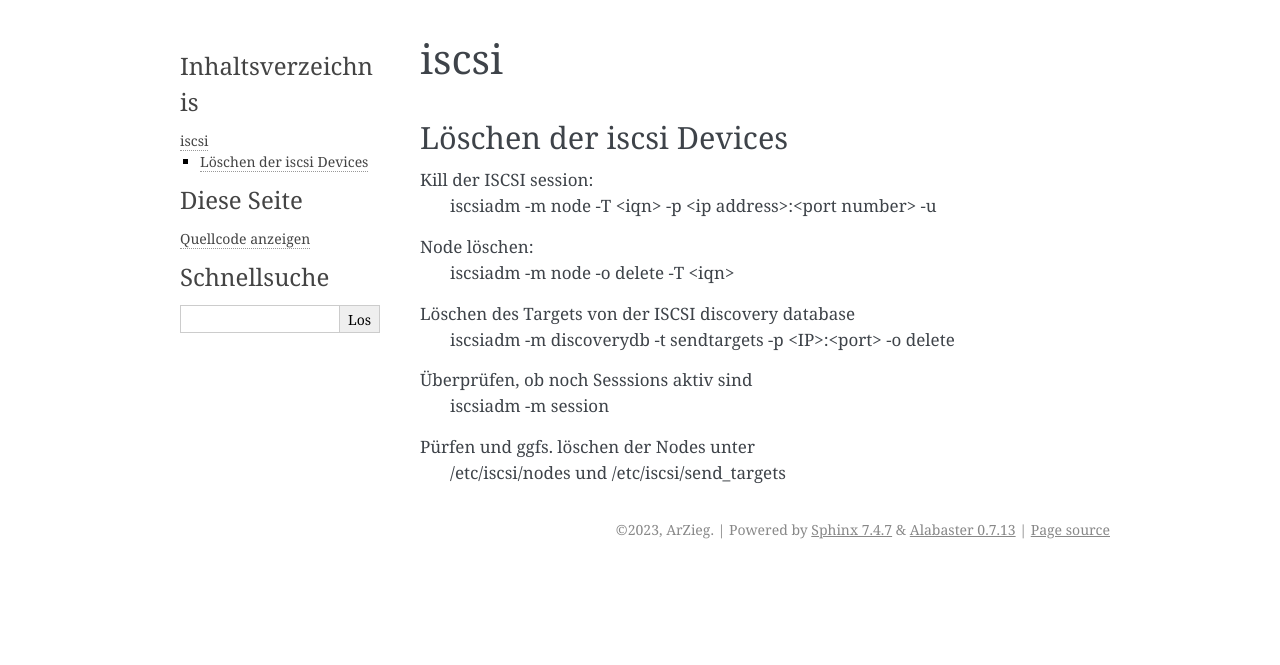
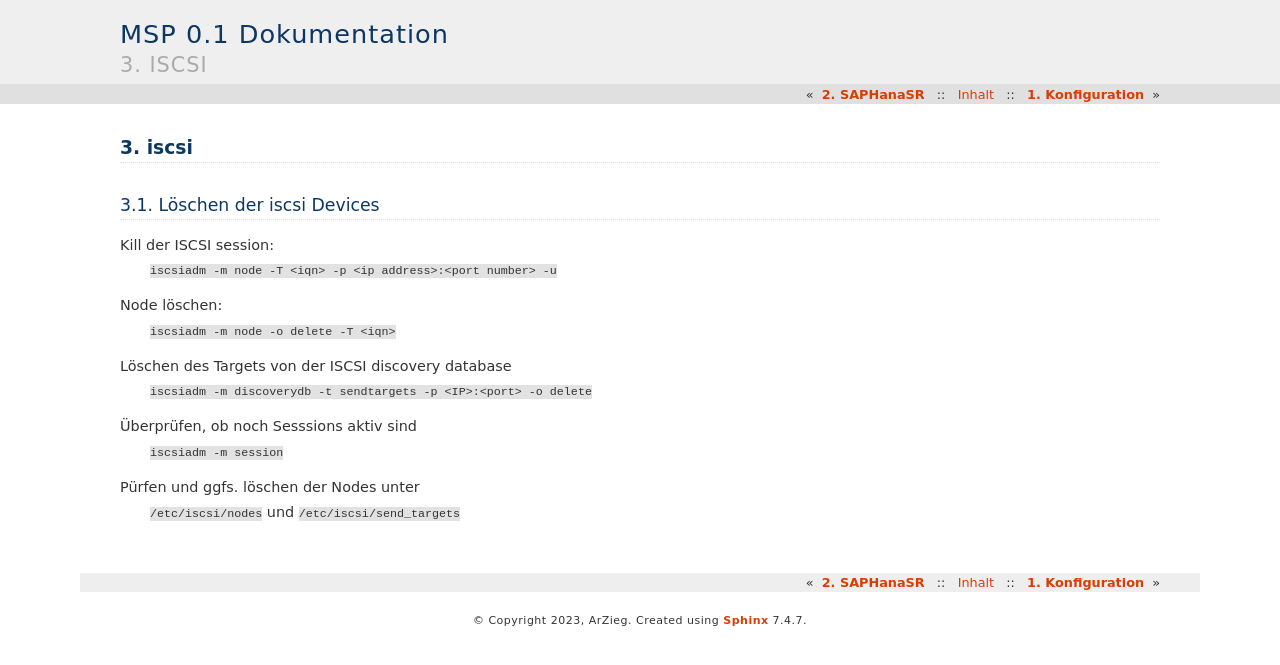
Before and after one commit to arzieg/mspdoc, a Sphinx documentation site: the page built from docsrc/source/pacemaker/iscsi.rst, in a window 1280 px wide. Shown: the top 665 px of the page. Built offline with Sphinx 7.4.7, drawn with Linux system fonts in a browser that asks for light colours.

Commit message:
Update Doc

```diff
--- a/docsrc/source/conf.py
+++ b/docsrc/source/conf.py
@@ -31,7 +31,7 @@ release = '0.1'
 # extensions coming with Sphinx (named 'sphinx.ext.*') or your custom
 # ones.
 extensions = ['sphinx_rtd_theme',
-]
+              ]
 
 # Add any paths that contain templates here, relative to this directory.
 templates_path = ['_templates']
@@ -54,7 +54,7 @@ exclude_patterns = []
 # The theme to use for HTML and HTML Help pages.  See the documentation for
 # a list of builtin themes.
 #
-html_theme = 'alabaster'
+html_theme = 'haiku'
 
 # Add any paths that contain custom static files (such as style sheets) here,
 # relative to this directory. They are copied after the builtin static files,
--- a/docsrc/source/index.rst
+++ b/docsrc/source/index.rst
@@ -25,6 +25,7 @@ Welcome to MSP's documentation!
 
    Pacemaker <pacemaker/pacemaker>
    SAPHanaSR <pacemaker/saphanasr>
+   iscsi     <pacemaker/iscsi>
 
 .. toctree::
    :maxdepth: 2
@@ -45,7 +46,7 @@ Welcome to MSP's documentation!
    :numbered:
    :caption: SALT
 
-
+   Salt <salt/salt>
 
 
 
--- a/docsrc/source/pacemaker/iscsi.rst
+++ b/docsrc/source/pacemaker/iscsi.rst
@@ -8,12 +8,12 @@ Löschen der iscsi Devices
 ==========================
 
 Kill der ISCSI session:
-  iscsiadm -m node -T <iqn> -p <ip address>:<port number> -u
+  ``iscsiadm -m node -T <iqn> -p <ip address>:<port number> -u``
 Node löschen:
-  iscsiadm -m node -o delete -T <iqn>
+  ``iscsiadm -m node -o delete -T <iqn>``
 Löschen des Targets von der ISCSI discovery database
-  iscsiadm -m discoverydb -t sendtargets -p <IP>:<port> -o delete
+  ``iscsiadm -m discoverydb -t sendtargets -p <IP>:<port> -o delete``
 Überprüfen, ob noch Sesssions aktiv sind
-  iscsiadm -m session
+  ``iscsiadm -m session``
 Pürfen und ggfs. löschen der Nodes unter
-  /etc/iscsi/nodes und /etc/iscsi/send_targets
+  ``/etc/iscsi/nodes`` und ``/etc/iscsi/send_targets``
```
Also changed, not shown: docsrc/source/python/packages.rst (+15 -11 lines), docsrc/source/salt/salt.rst (+96 -58 lines).
